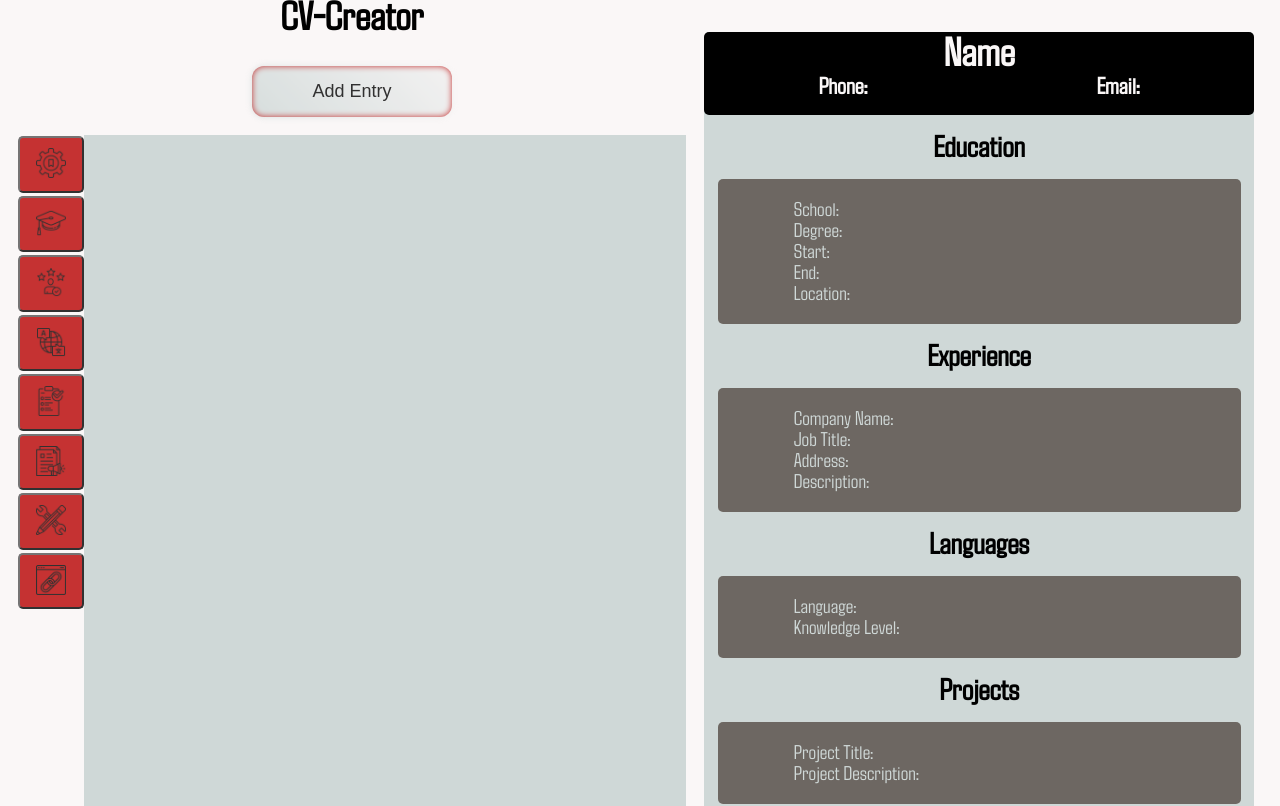
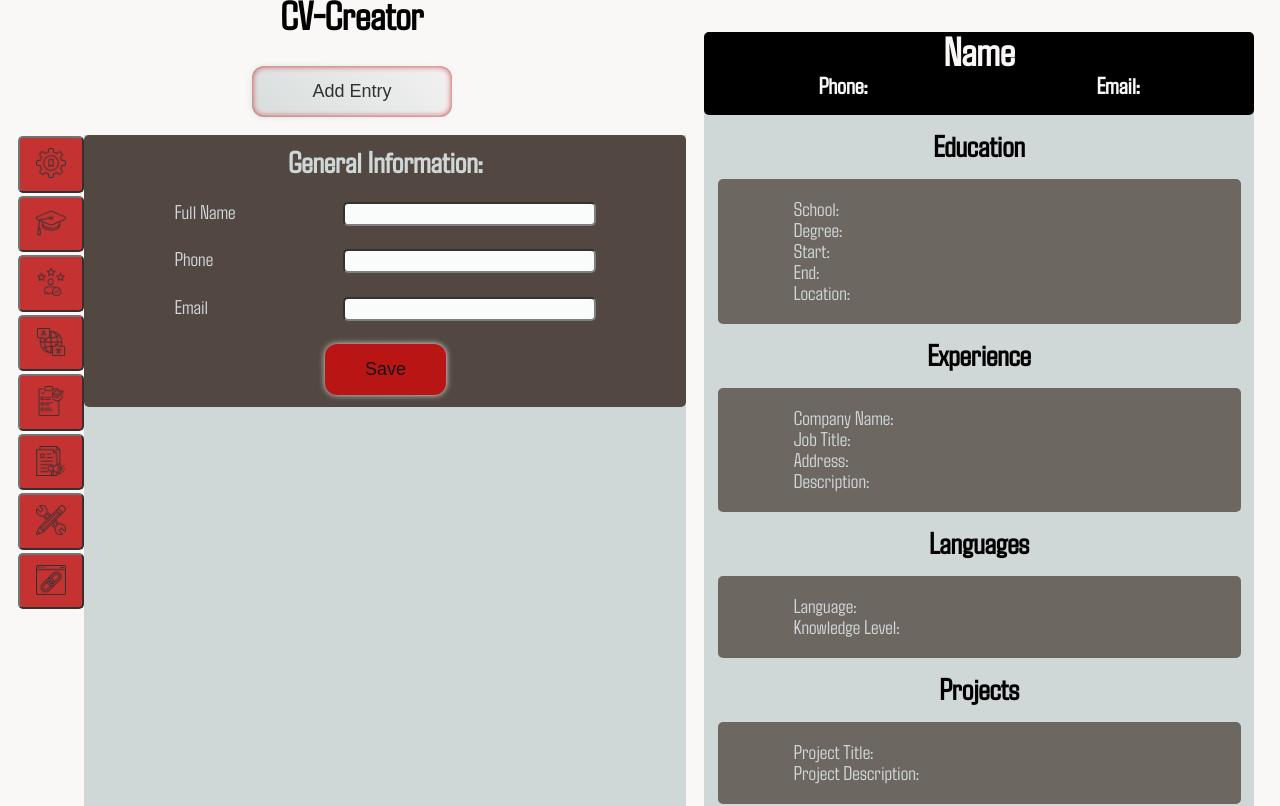
Before and after one commit to Paul-1783/CV-Application, a React (Vite) app: page / in a window 1280 px wide. Shown: the top 806 px of the page. Built offline with nearby package versions, Linux system fonts and the light colour scheme.

Commit message:
made entry btn visibility dependent on form type

```diff
--- a/src/components/tabsContainer/tabsContainer.jsx
+++ b/src/components/tabsContainer/tabsContainer.jsx
@@ -109,12 +109,12 @@ export function TabsContainer({allForms, setAllForms, numberOfForms, setNumberOf
                   return allForms
                 }):
                 allForms
-  }
+  } console.log(clickedTopicId)
 
   return (
     <span className="tabs-container">
       <h1>CV-Creator</h1>
-      <button className="add-btn sideMenuButton" onClick={addForm} >Add Entry</button>
+      <button className="add-btn sideMenuButton" onClick={addForm} style={{visibility: clickedTopicId === 7 || clickedTopicId === 0 ? "hidden": "visible"}} >Add Entry</button>
       <main className="tabs-interior">
         <div id="side-menu">
           {sideMenuButtons}
@@ -131,7 +131,7 @@ export function TabsContainer({allForms, setAllForms, numberOfForms, setNumberOf
               clickedTopicId === 5 ? < PublicationForm   key={oneComponent.id}  handleAddedInfo={handleAddedInfo}   oneComponent={oneComponent}  /> :
               clickedTopicId === 6 ? < SkillForm   key={oneComponent.id}  handleAddedInfo={handleAddedInfo}   oneComponent={oneComponent}  /> :
                                      < LinkForm   key={oneComponent.id}  handleAddedInfo={handleAddedInfo}   oneComponent={oneComponent}  />
-            ) : null// < EmptyForm />
+            ) : < GeneralForm  key={0}  handleAddedInfo={handleAddedInfo}   oneComponent={allForms[0][0]}  />// < EmptyForm />
           }
         </div>
       </main>
```
